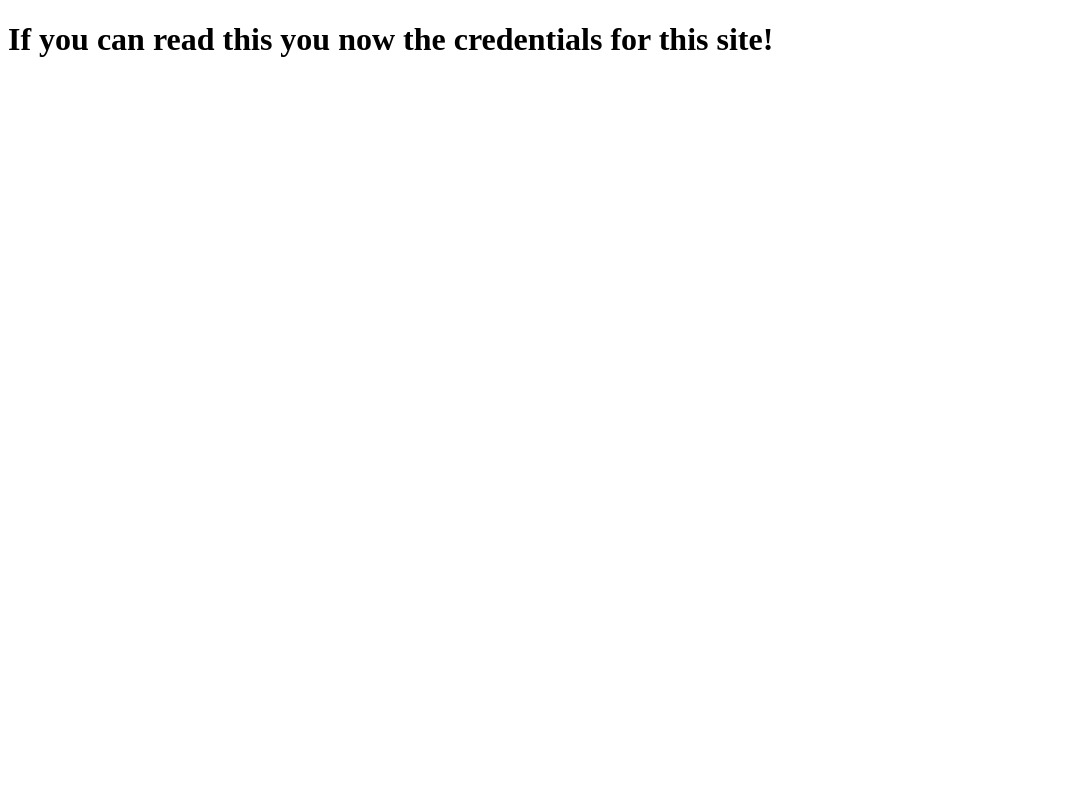
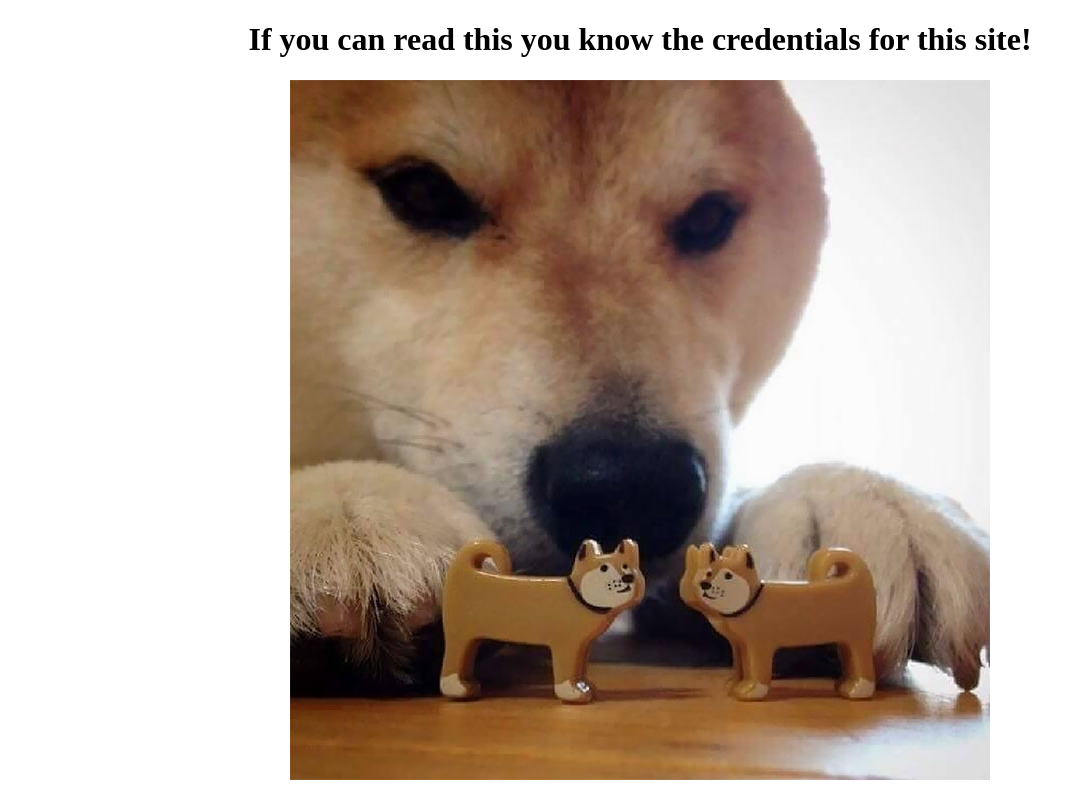
Before and after one commit to phiilu/protected-site-example, a plain HTML site: page index.html in a window 1280 px wide. Shown: the whole page, without its empty margins (0-1083 px from the left). Drawn offline with Linux system fonts and the light colour scheme.

Commit message:
add shiba inu image

```diff
--- a/index.html
+++ b/index.html
@@ -5,10 +5,26 @@
     <meta http-equiv="X-UA-Compatible" content="IE=edge">
     <meta name="viewport" content="width=device-width, initial-scale=1.0">
     <title>Now you see me!</title>
+    <style>
+        .container {
+            max-width: 1440px;
+            margin: 0 auto;
+        }
+
+        h1 {
+            text-align: center;
+        }
+
+        img {
+            display: block;
+            margin: 0 auto;
+        }
+    </style>
 </head>
 <body>
-
-    <h1>If you can read this you now the credentials for this site!</h1>
-
+    <div class="container">
+        <h1>If you can read this you know the credentials for this site!</h1>
+        <img src="/shiba-inu.jpg" alt="Shiba Inu Kiss Meme" />
+    </div>
 </body>
 </html>
```
Also changed, not shown: shiba-inu.jpg (added).
